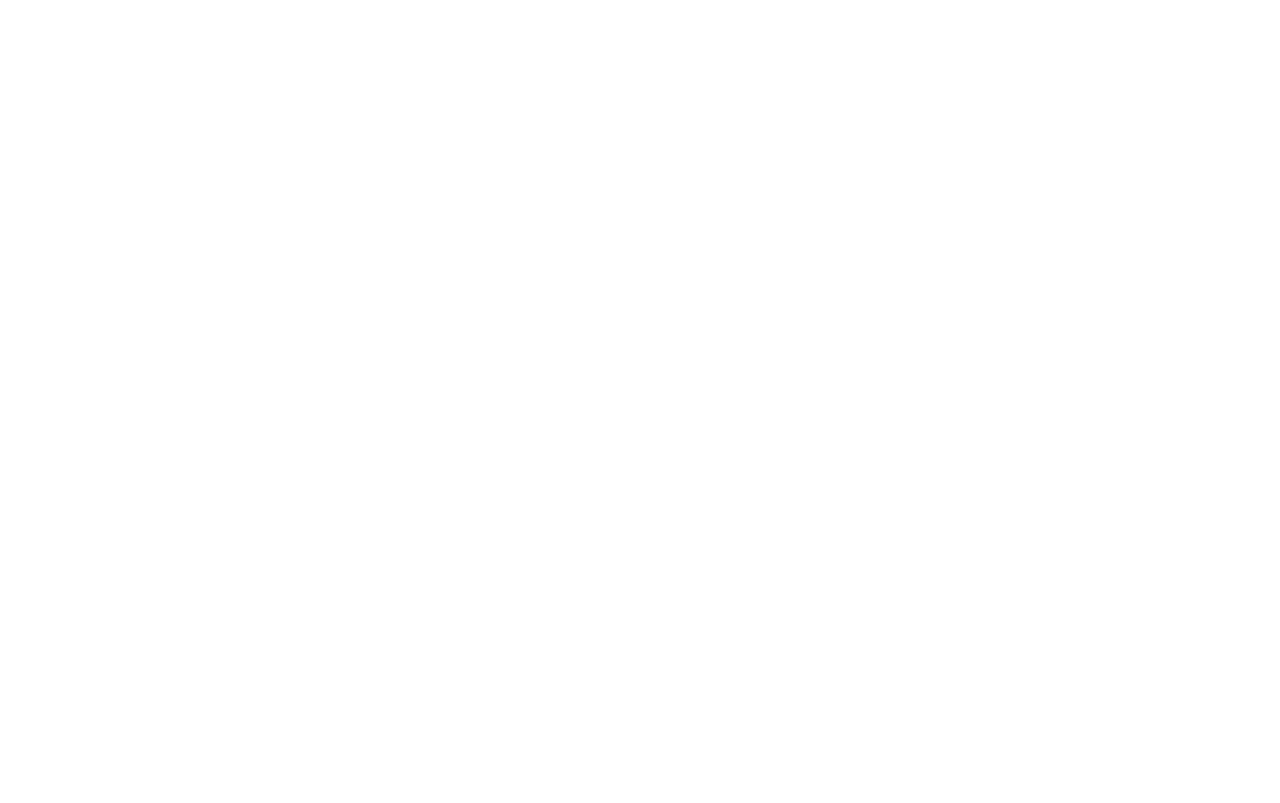
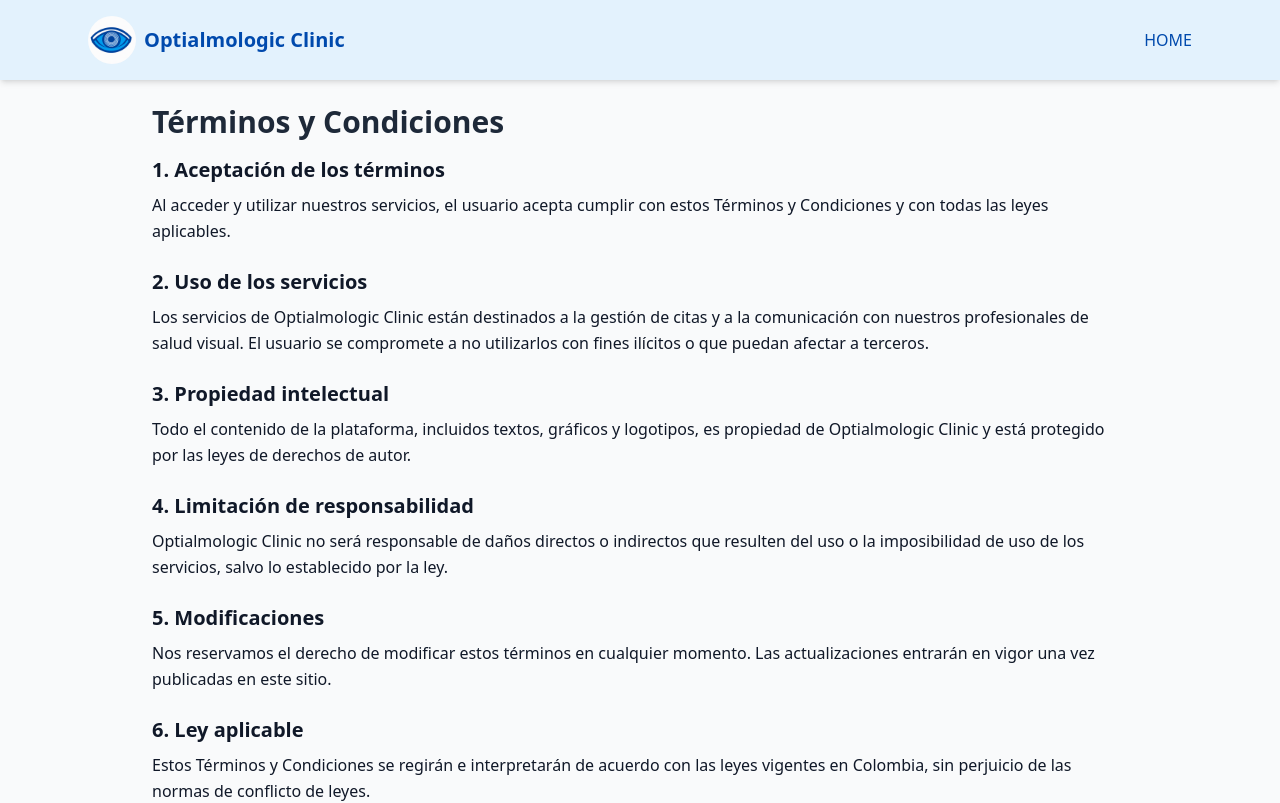
Before and after one commit to valejmartzz/OptialmologicClinic, a React (Vite) app in the folder Frontend/: page /terminosycondiciones in a window 1280 px wide. Before the commit this address had no page. Shown: the top 803 px of the page. Built offline with nearby package versions, Linux system fonts and the light colour scheme.

Commit message:
Subir avances del frontend

```diff
--- a/Frontend/src/App.jsx
+++ b/Frontend/src/App.jsx
@@ -8,7 +8,8 @@
 import Citas from "./componentesm/citas"
 import Usuarios from "./componentesm/usuarios";
 import Ajustes from "./componentesm/ajustes";
-import PrivacyPolicy from "./componentes/politicaprivacidad"
+import PrivacyPolicy from "./componentes/politicaprivacidad";
+import TermsConditions from "./componentes/terminosycondiciones";
 
 export default function App() {
   return (
@@ -23,6 +24,7 @@
       <Route path="/usuarios" element={<Usuarios />} />
       <Route path="/ajustes" element={<Ajustes />} />
       <Route path="/politicaprivacidad" element={<PrivacyPolicy />} />
+      <Route path="/terminosycondiciones" element={<TermsConditions />} />
     </Routes>
   );
 }
--- a/Frontend/src/componentes/home.jsx
+++ b/Frontend/src/componentes/home.jsx
@@ -45,13 +45,14 @@
             {openDropdown && (
             <ul className="absolute top-8 left-0 bg-white shadow-md rounded-lg w-48">
               <li className="px-4 py-2 hover:bg-gray-100 cursor-pointer">
+                <Link to="/login" className="block w-full h-full">
                   AGENDAR CITA
+                </Link>
               </li>
               <li className="px-4 py-2 hover:bg-gray-100 cursor-pointer">
-                  AGENDAR CIRUGIA
-                </li>
-                <li className="px-4 py-2 hover:bg-gray-100 cursor-pointer">
-                  Servicio 3
+                <Link to="/login" className="block w-full h-full">
+                  AGENDAR CIRUGÍA
+                </Link>
               </li>
             </ul>
             )}
@@ -88,6 +89,7 @@
             Tu bienestar visual es nuestra prioridad.
           </p>
 
+          <Link to="/login">
             <button
               className="rounded-xl bg-[#1A73E8] px-6 py-3 text-white font-semibold shadow-lg transition
                         hover:bg-secondary focus:outline-none focus:ring-2 focus:ring-primary/50
@@ -96,6 +98,7 @@
             >
               Agendar cita
             </button>
+          </Link>
         </div>
       </main>
 
@@ -107,10 +110,10 @@
           </p>
 
           <div className="flex gap-6 text-sm">
-            <a href="#" className="hover:underline">
+            <a href="politicaprivacidad" className="hover:underline">
               Política de Privacidad
             </a>
-            <a href="#" className="hover:underline">
+            <a href="/terminosycondiciones" className="hover:underline">
               Términos y Condiciones
             </a>
           </div>
--- a/Frontend/src/componentes/login.jsx
+++ b/Frontend/src/componentes/login.jsx
@@ -118,13 +118,11 @@
               Iniciar Sesión
             </button>
           </form>
-
-          {/* ENLACES EXTRA */}
           <div className="text-center text-sm text-gray-700 mt-6 space-y-2">
             <p>
               ¿No tienes cuenta?{" "}
               <Link
-                to="/register"
+                to="/registro"
                 className="text-[#1A73E8] font-semibold hover:underline"
               >
                 Regístrate aquí
@@ -139,7 +137,7 @@
               </Link>{" "}
               |{" "}
               <Link
-                to="/terms-conditions"
+                to="/terminosycondiciones"
                 className="text-[#1A73E8] hover:underline"
               >
                 Términos y Condiciones
--- a/Frontend/src/componentes/registro.jsx
+++ b/Frontend/src/componentes/registro.jsx
@@ -174,8 +174,8 @@
         <div className="max-w-6xl mx-auto flex flex-col md:flex-row justify-between items-center gap-4">
           <p className="text-sm">© 2025 Optialmologic Clinic. Todos los derechos reservados.</p>
           <div className="flex gap-6 text-sm">
-            <a href="#" className="hover:underline">Política de Privacidad</a>
-            <a href="#" className="hover:underline">Términos y Condiciones</a>
+            <a href="politicaprivacidad" className="hover:underline">Política de Privacidad</a>
+            <a href="terminosycondiciones" className="hover:underline">Términos y Condiciones</a>
           </div>
         </div>
       </footer>
--- a/Frontend/src/componentes/sobrenosotros.jsx
+++ b/Frontend/src/componentes/sobrenosotros.jsx
@@ -45,13 +45,14 @@
             {openDropdown && (
               <ul className="absolute top-8 left-0 bg-white shadow-md rounded-lg w-48">
                 <li className="px-4 py-2 hover:bg-gray-100 cursor-pointer">
-                  AGENDAR CITA
+                  <Link to="/login" className="block w-full h-full">
+                    AGENDAR CITA
+                  </Link>
                 </li>
                 <li className="px-4 py-2 hover:bg-gray-100 cursor-pointer">
-                  AGENDAR CIRUGIA
-                </li>
-                <li className="px-4 py-2 hover:bg-gray-100 cursor-pointer">
-                  Servicio 3
+                  <Link to="/login" className="block w-full h-full">
+                    AGENDAR CIRUGÍA
+                  </Link>
                 </li>
               </ul>
             )}
@@ -118,10 +119,10 @@
           </p>
 
           <div className="flex gap-6 text-sm">
-            <a href="#" className="hover:underline">
+            <a href="politicaprivacidad" className="hover:underline">
               Política de Privacidad
             </a>
-            <a href="#" className="hover:underline">
+            <a href="terminosycondiciones" className="hover:underline">
               Términos y Condiciones
             </a>
           </div>
--- /dev/null
+++ b/Frontend/src/componentes/terminosycondiciones.jsx
@@ -0,0 +1,107 @@
+import { Link } from "react-router-dom";
+
+export default function TermsConditions() {
+  return (
+    <div className="bg-gray-50 min-h-screen text-gray-900 flex flex-col font-sans bg-[#E3F2FD]">
+      {/* NAVBAR */}
+      <nav className="bg-[#E3F2FD] text-white shadow-md">
+        <div className="max-w-6xl mx-auto flex justify-between items-center px-6 py-4">
+          <Link to="/" className="flex items-center gap-2">
+            <img
+              src="/logo.png"
+              alt="Logo de la clínica"
+              className="w-12 h-12 rounded-full object-cover"
+            />
+            <span
+              className="text-xl font-bold hidden sm:inline"
+              style={{ color: "#004AAD" }}
+            >
+              Optialmologic Clinic
+            </span>
+          </Link>
+          <ul
+            className="flex items-center gap-8 text-base font-medium"
+            style={{ color: "#004AAD" }}
+          >
+            <li>
+              <Link to="/" className="hover:underline">
+                HOME
+              </Link>
+            </li>
+          </ul>
+        </div>
+      </nav>
+
+      {/* CONTENIDO */}
+      <main className="flex-grow max-w-5xl mx-auto p-6 space-y-6">
+        <h1 className="text-3xl font-bold text-gray-800 mb-4">
+          Términos y Condiciones
+        </h1>
+
+        <section>
+          <h2 className="text-xl font-semibold mb-2">1. Aceptación de los términos</h2>
+          <p className="leading-relaxed">
+            Al acceder y utilizar nuestros servicios, el usuario acepta
+            cumplir con estos Términos y Condiciones y con todas las leyes
+            aplicables.
+          </p>
+        </section>
+
+        <section>
+          <h2 className="text-xl font-semibold mb-2">2. Uso de los servicios</h2>
+          <p className="leading-relaxed">
+            Los servicios de Optialmologic Clinic están destinados a la gestión
+            de citas y a la comunicación con nuestros profesionales de salud
+            visual. El usuario se compromete a no utilizarlos con fines ilícitos
+            o que puedan afectar a terceros.
+          </p>
+        </section>
+
+        <section>
+          <h2 className="text-xl font-semibold mb-2">3. Propiedad intelectual</h2>
+          <p className="leading-relaxed">
+            Todo el contenido de la plataforma, incluidos textos, gráficos y
+            logotipos, es propiedad de Optialmologic Clinic y está protegido por
+            las leyes de derechos de autor.
+          </p>
+        </section>
+
+        <section>
+          <h2 className="text-xl font-semibold mb-2">4. Limitación de responsabilidad</h2>
+          <p className="leading-relaxed">
+            Optialmologic Clinic no será responsable de daños directos o
+            indirectos que resulten del uso o la imposibilidad de uso de los
+            servicios, salvo lo establecido por la ley.
+          </p>
+        </section>
+
+        <section>
+          <h2 className="text-xl font-semibold mb-2">5. Modificaciones</h2>
+          <p className="leading-relaxed">
+            Nos reservamos el derecho de modificar estos términos en cualquier
+            momento. Las actualizaciones entrarán en vigor una vez publicadas en
+            este sitio.
+          </p>
+        </section>
+
+        <section>
+          <h2 className="text-xl font-semibold mb-2">6. Ley aplicable</h2>
+          <p className="leading-relaxed">
+            Estos Términos y Condiciones se regirán e interpretarán de acuerdo
+            con las leyes vigentes en Colombia, sin perjuicio de las normas de
+            conflicto de leyes.
+          </p>
+        </section>
+
+        <p className="text-sm text-gray-600 mt-8">
+          Última actualización: 15 de septiembre de 2025
+        </p>
+      </main>
+
+      {/* FOOTER */}
+      <footer className="bg-[#004AAD] text-white py-6 text-center">
+        © 2025 Optialmologic Clinic. Todos los derechos reservados.
+      </footer>
+    </div>
+  );
+}
```
Also changed, not shown: Frontend/src/componentes/contacto.jsx (+33 -7 lines). Lines whose indentation alone changed are shown as unchanged.
